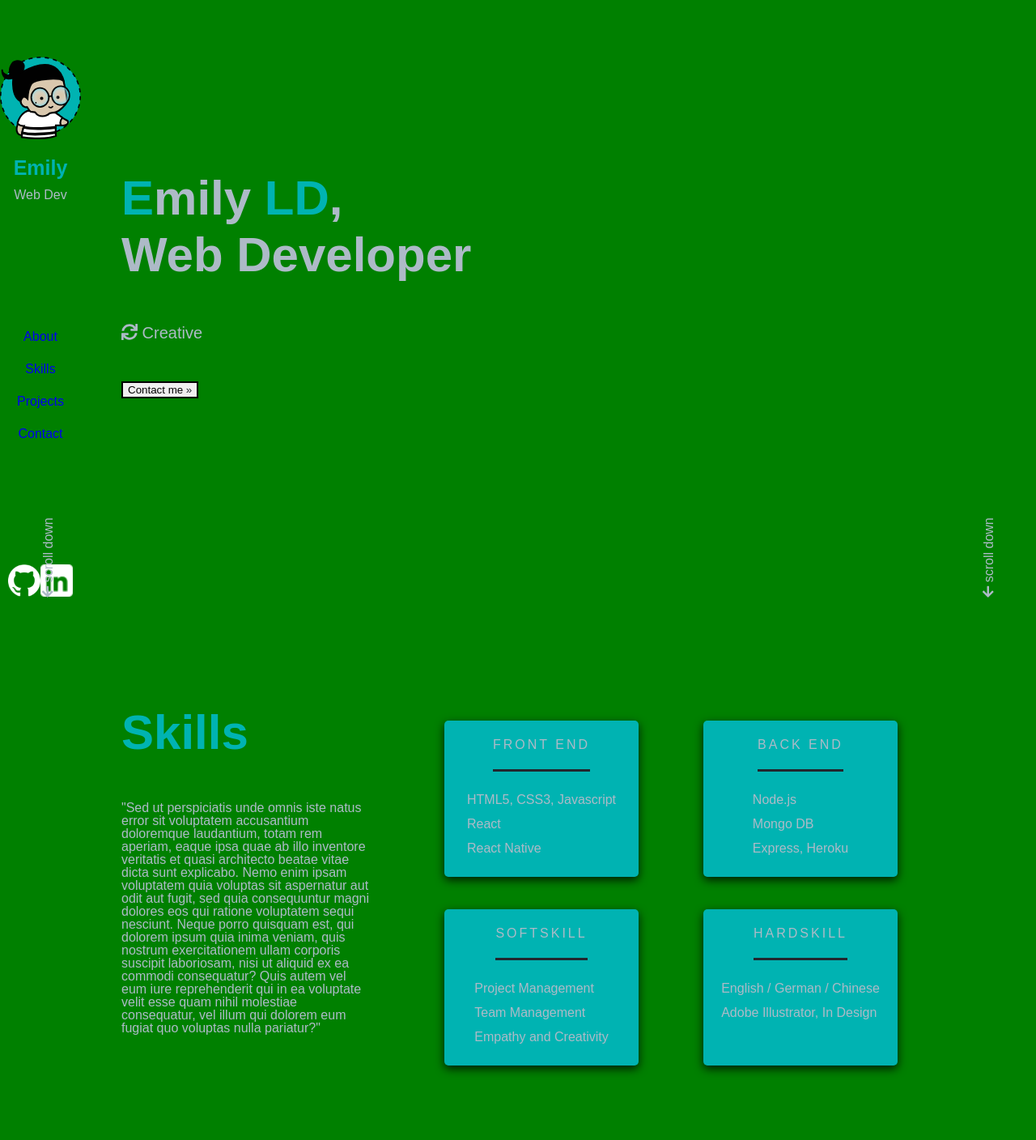
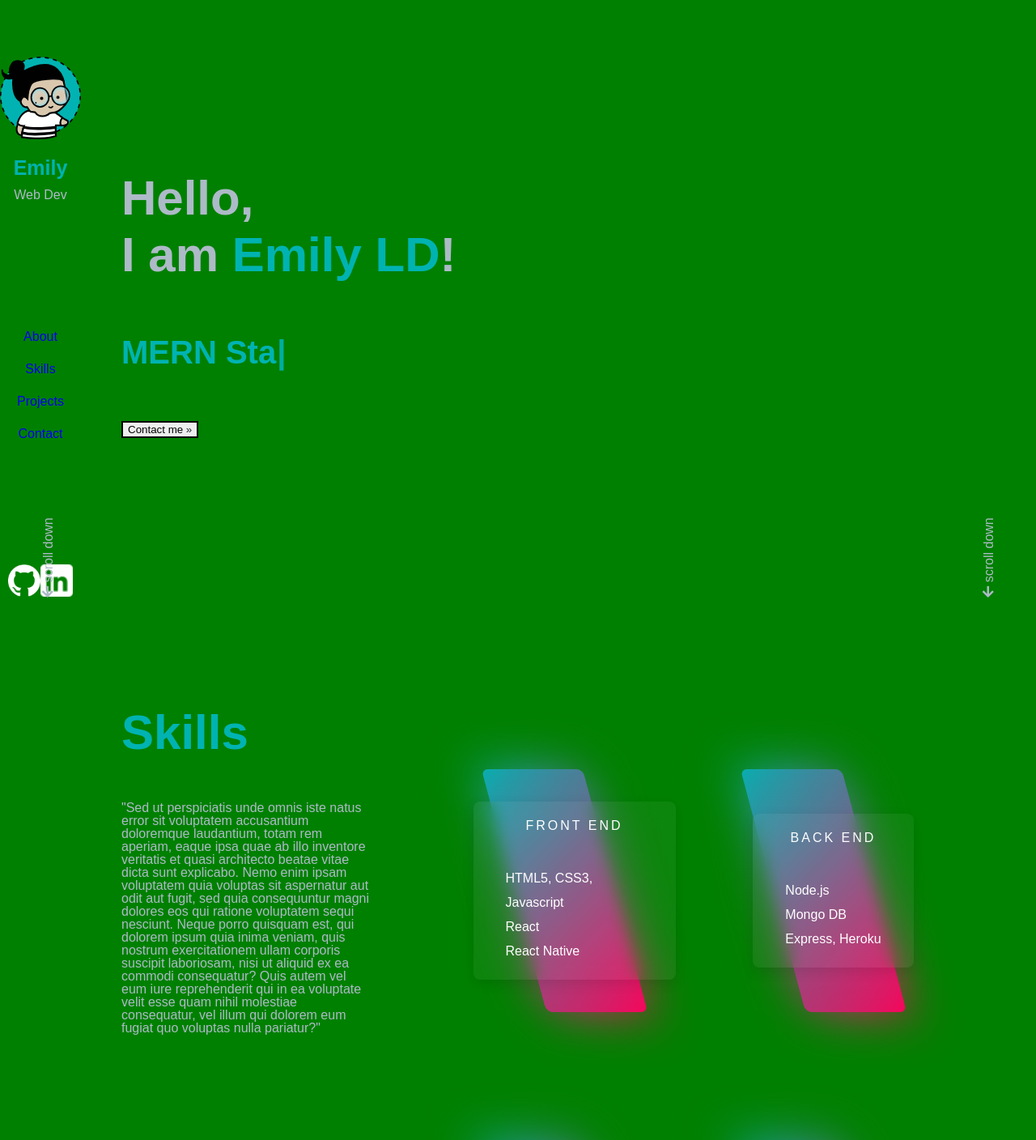
Before and after one commit to Emlych/portfolio, a React (Create React App) app: page / in a window 1280 px wide. Shown: the top 1408 px of the page at 81% size. Built offline with nearby package versions, Linux system fonts and the light colour scheme.

Commit message:
Cardskill css modification

```diff
--- a/package.json
+++ b/package.json
@@ -13,6 +13,7 @@
     "react": "^17.0.2",
     "react-dom": "^17.0.2",
     "react-scripts": "5.0.0",
+    "typewriter-effect": "^2.18.2",
     "web-vitals": "^2.1.2"
   },
   "scripts": {
--- a/src/Components/About.js
+++ b/src/Components/About.js
@@ -1,7 +1,7 @@
 import React from "react";
 import "./about.css";
+import Type from "./Type";
 import { FontAwesomeIcon } from "@fortawesome/react-fontawesome";
-import { faSync } from "@fortawesome/free-solid-svg-icons";
 import { faArrowLeft } from "@fortawesome/free-solid-svg-icons";
 
 function About() {
@@ -12,13 +12,13 @@ function About() {
       </div>
       <div className="about-content">
         <h1>
-          <span>E</span>mily <span>LD</span>,
-          <br />
-          Web Developer
+          Hello,
+          <br />I am <span>Emily LD</span>!
+          <div className="about-type">
+            <Type />
+          </div>
         </h1>
-        <h3>
-          <FontAwesomeIcon icon={faSync} /> Creative
-        </h3>
+
         <button>Contact me</button>
       </div>
       <div className="scroll-right">
--- a/src/Components/Cardskill.js
+++ b/src/Components/Cardskill.js
@@ -10,9 +10,10 @@ function Cardskill({
 }) {
   return (
     <div className="cardskill">
-      <div>
+      <div className="box">
+        <span></span>
+        <div className="content">
           <h2>{skilltype}</h2>
-      </div>
 
           <ul className="card-list">
             <li>{skillname1}</li>
@@ -21,6 +22,8 @@ function Cardskill({
             <li>{skillname4}</li>
           </ul>
         </div>
+      </div>
+    </div>
   );
 }
 
--- a/src/Components/Contact.js
+++ b/src/Components/Contact.js
@@ -28,6 +28,7 @@ function Contact() {
         message.
       </p>
       <div className="form-container">
+        <div className="form-label-input">
           <label for="lastName">Last Name</label>
           <input
             type="text"
@@ -36,6 +37,8 @@ function Contact() {
             tabIndex={1}
             ref={lasttNameRef}
           />
+        </div>
+        <div className="form-label-input">
           <label for="firstName">First Name</label>
           <input
             type="text"
@@ -44,6 +47,8 @@ function Contact() {
             tabIndex={2}
             ref={firstNameRef}
           />
+        </div>
+        <div className="form-label-input">
           <label for="email">Email</label>
           <input
             type="email"
@@ -54,6 +59,8 @@ function Contact() {
             tabIndex={3}
             ref={emailRef}
           />
+        </div>
+
         <label for="message">Message</label>
         <textarea
           placeholder="Start typing..."
--- /dev/null
+++ b/src/Components/Type.js
@@ -0,0 +1,21 @@
+import React from "react";
+import Typewriter from "typewriter-effect";
+
+function Type() {
+  return (
+    <Typewriter
+      options={{
+        strings: [
+          "Web Developer",
+          "MERN Stack Developer",
+          "Enthousiast learner",
+        ],
+        autoStart: true,
+        loop: true,
+        deleteSpeed: 50,
+      }}
+    />
+  );
+}
+
+export default Type;
--- a/src/Components/about.css
+++ b/src/Components/about.css
@@ -41,9 +41,9 @@
     color: var(--darksecondary);
   }
 
-  h3 {
-    margin-bottom: 50px;
-    font-size: 20px;
+  .about-type {
+    margin-top: 50px;
+    font-size: 40px;
   }
 
   .about button {
--- a/src/Components/cardskill.css
+++ b/src/Components/cardskill.css
@@ -1,21 +1,145 @@
 .cardskill {
   width: 200px;
-  background-color: var(--darksecondary);
   margin: 20px 40px;
   min-height: 50px;
   padding: 20px 20px;
   border-radius: 5px;
-
-  box-shadow: rgba(0, 0, 0, 0.8) 0px 4px 12px;
   transition: 0.3s ease;
 
   display: flex;
   flex-direction: column;
-  justify-content: flex-start;
+  justify-content: center;
   align-items: center;
 }
+.cardskill .box {
+  position: relative;
+  width: 250px;
+  height: 300px;
+  display: flex;
+  justify-content: center;
+  align-items: center;
+  margin: 40px 30px;
+  transition: 0.5s;
+}
+.cardskill .box::before {
+  content: " ";
+  position: absolute;
+  top: 0;
+  left: 50px;
+  width: 50%;
+  height: 100%;
+  background: #fff;
+  border-radius: 8px;
+  transform: skewX(15deg);
+  transition: 0.5s;
+}
+.cardskill .box::after {
+  content: " ";
+  position: absolute;
+  top: 0;
+  left: 50px;
+  width: 50%;
+  height: 100%;
+  background: #fff;
+  border-radius: 8px;
+  transform: skewX(15deg);
+  transition: 0.5s;
+  filter: blur(30px);
+}
 
-.cardskill h2 {
+.cardskill .box:hover:before,
+.cardskill .box:hover:after {
+  transform: skewX(0deg);
+  left: 20px;
+  width: calc(100%-90px);
+}
+
+.cardskill .box:before,
+.cardskill .box:after {
+  background: linear-gradient(315deg, #ff0058, var(--darksecondary));
+}
+
+.cardskill .box span {
+  display: block;
+  position: absolute;
+  top: 0;
+  left: 0;
+  right: 0;
+  bottom: 0;
+  z-index: 5;
+  pointer-events: none;
+}
+.cardskill .box span::before {
+  content: "";
+  position: absolute;
+  top: 0;
+  left: 0;
+  width: 0;
+  height: 0;
+  border-radius: 8px;
+  background: rgba(255, 255, 255, 0.1);
+  backdrop-filter: blur(10px);
+  opacity: 0;
+  transition: 0.1s;
+  animation: animate 2s ease-in-out infinite;
+  box-shadow: 0 5px 15px rgba(0, 0, 0, 0.08);
+}
+.cardskill .box:hover span::before {
+  top: -50px;
+  left: 50px;
+  width: 100px;
+  height: 100px;
+  opacity: 1;
+}
+.cardskill .box span::after {
+  content: "";
+  position: absolute;
+  bottom: 0;
+  right: 0;
+  width: 100%;
+  height: 100%;
+  border-radius: 8px;
+  background: rgba(255, 255, 255, 0.1);
+  backdrop-filter: blur(10px);
+  opacity: 0;
+  transition: 0.5s;
+  animation: animate 2s ease-in-out infinite;
+  box-shadow: 0 5px 15px rgba(0, 0, 0, 0.08);
+  animation-delay: -1s;
+}
+.cardskill .box:hover span:after {
+  bottom: -50px;
+  right: 50px;
+  width: 100px;
+  height: 100px;
+  opacity: 1;
+}
+@keyframes animate {
+  0%,
+  100% {
+    transform: translateY(10px);
+  }
+  50% {
+    transform: translate(-10px);
+  }
+}
+.cardskill .box .content {
+  position: relative;
+  left: 0;
+  padding: 20px 40px;
+  background: rgba(255, 255, 255, 0.05);
+  backdrop-filter: blur(10px);
+  box-shadow: 0 5px 15px rgba(0, 0, 0, 0.1);
+  border-radius: 8px;
+  z-index: 1;
+  transform: 0.5s;
+  color: #fff;
+}
+.cardskill .box:hover .content {
+  left: -25px;
+  padding: 60px 40px;
+}
+.cardskill .box .content h2 {
   text-transform: uppercase;
   letter-spacing: 3px;
   line-height: 1.25;
@@ -23,10 +147,9 @@
   padding-bottom: 20px;
   text-align: center;
 
-  border-bottom: var(--darkprimary) 3px solid;
+  /* border-bottom: var(--darkprimary) 3px solid; */
 }
-
-.card-list {
+.cardskill .box .content ul {
   white-space: no-wrap;
   line-height: 30px;
 }
--- a/src/Components/contact.css
+++ b/src/Components/contact.css
@@ -31,6 +31,10 @@
     border: 2px solid #900;
   }
 
+  .form-label-input {
+    margin: 10px 0;
+  }
+
   /* Button */
   .form-button {
     background-color: var(--darkprimary);
--- a/src/Components/skills.css
+++ b/src/Components/skills.css
@@ -3,7 +3,7 @@
   ##Screen = 1025px to higher resolution desktops
 */
 
-@media (min-width: 1025px) {
+/* @media (min-width: 1025px) { */
 .skills {
   padding: 50px 50px;
   display: flex;
@@ -20,6 +20,8 @@
   padding-left: 25px;
   display: flex;
   flex-wrap: wrap;
+  align-items: center;
+  justify-content: center;
 }
 
 .skills-left h2 {
@@ -29,4 +31,4 @@
   margin-bottom: 50px;
   color: var(--darksecondary);
 }
-}
+/* } */
```
Also changed, not shown: 1 other file (tests, documents, lock files or other folders). Lines whose indentation alone changed are shown as unchanged.
